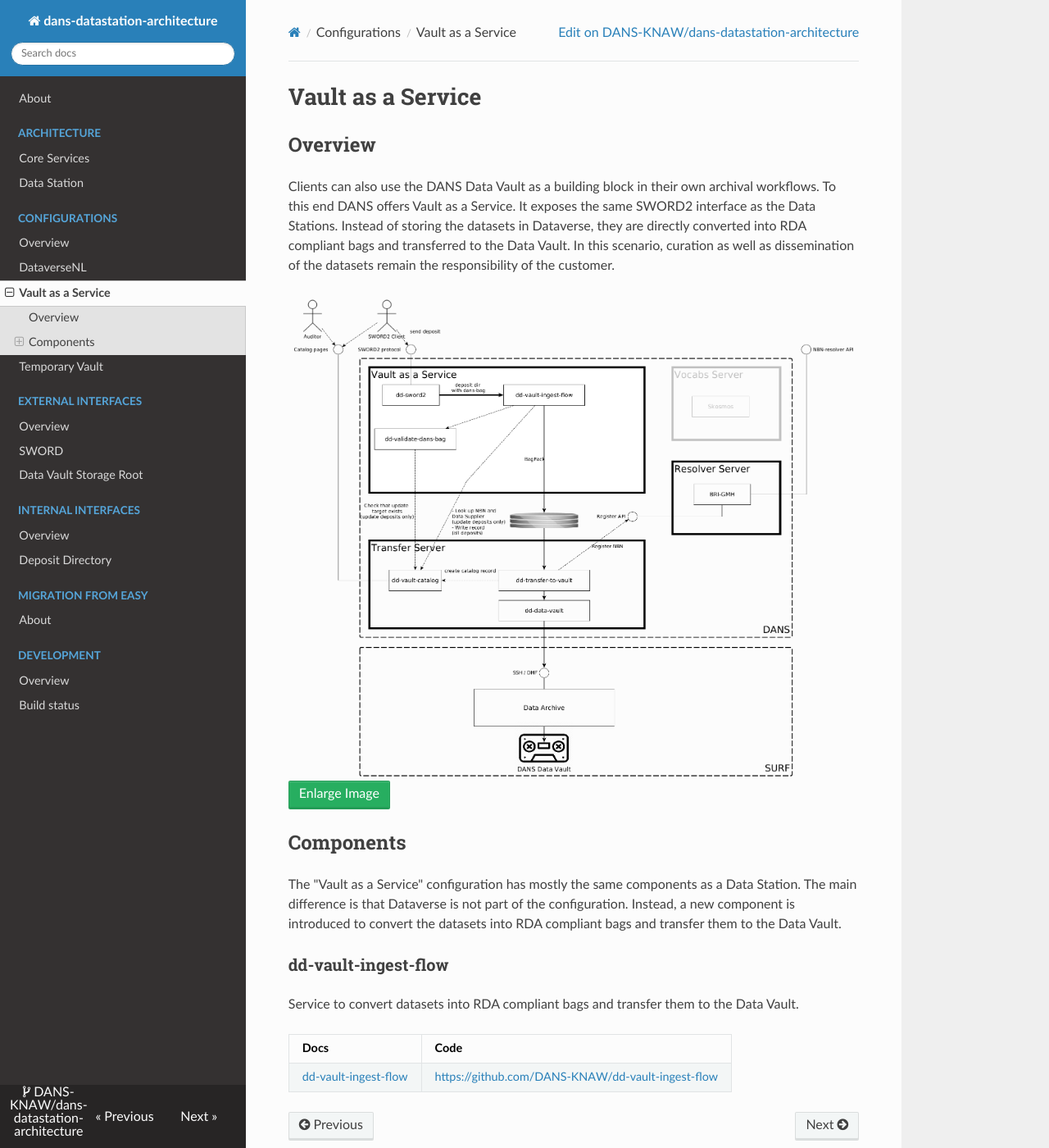
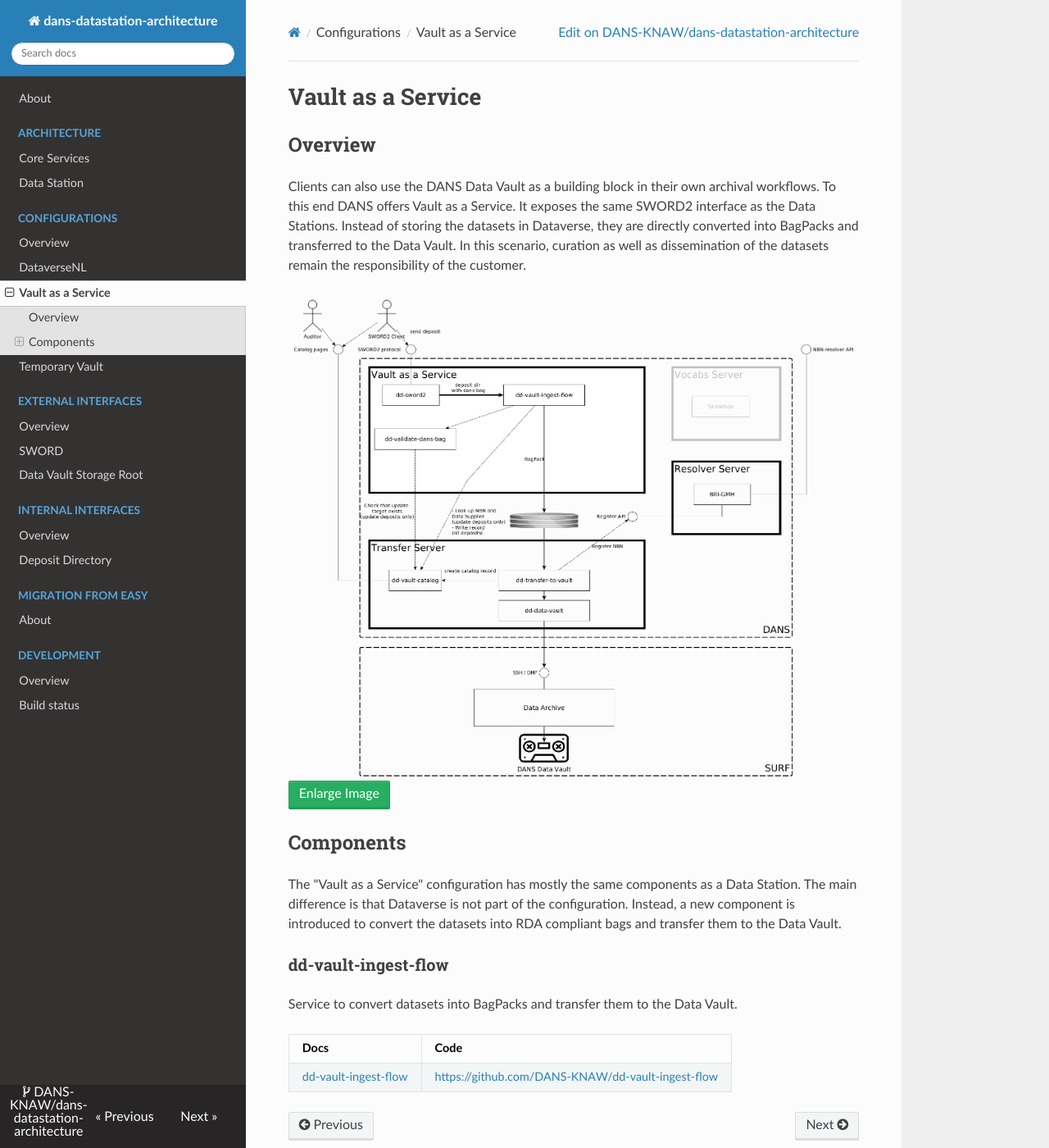
Before and after one commit to DANS-KNAW/dans-datastation-architecture, an MkDocs documentation site: the page built from docs/vaas.md, in a window 1280 px wide and 1400 px high. Shown: the whole window at 82% size. Built offline with MkDocs 1.6.1, drawn with Linux system fonts in a browser that asks for light colours; nearby versions of some CDN libraries.

Commit message:
Updated and corrected docs.

```diff
--- a/docs/vaas.md
+++ b/docs/vaas.md
@@ -6,7 +6,7 @@
 
 Clients can also use the DANS Data Vault as a building block in their own archival workflows. To this end DANS offers
 Vault as a Service. It exposes the same SWORD2 interface as the Data Stations. Instead of storing the datasets in
-Dataverse, they are directly converted into RDA compliant bags and transferred to the Data Vault. In this scenario,
+Dataverse, they are directly converted into BagPacks and transferred to the Data Vault. In this scenario,
 curation as well as dissemination of the datasets remain the responsibility of the customer.
 
 [![Overview](arch-overview-vaas.png)<button class="btn">Enlarge Image</button>](arch-overview-vaas.png){: data-lightbox="group" data-title="Overview" }
@@ -20,7 +20,7 @@
 
 ### dd-vault-ingest-flow
 
-Service to convert datasets into RDA compliant bags and transfer them to the Data Vault.
+Service to convert datasets into BagPacks and transfer them to the Data Vault.
 
 | Docs                                   | Code                                                                |
 |----------------------------------------|---------------------------------------------------------------------|
```
Also changed, not shown: docs/datastation.md (+11 -11 lines), docs/status.md (+0 -2 lines).
